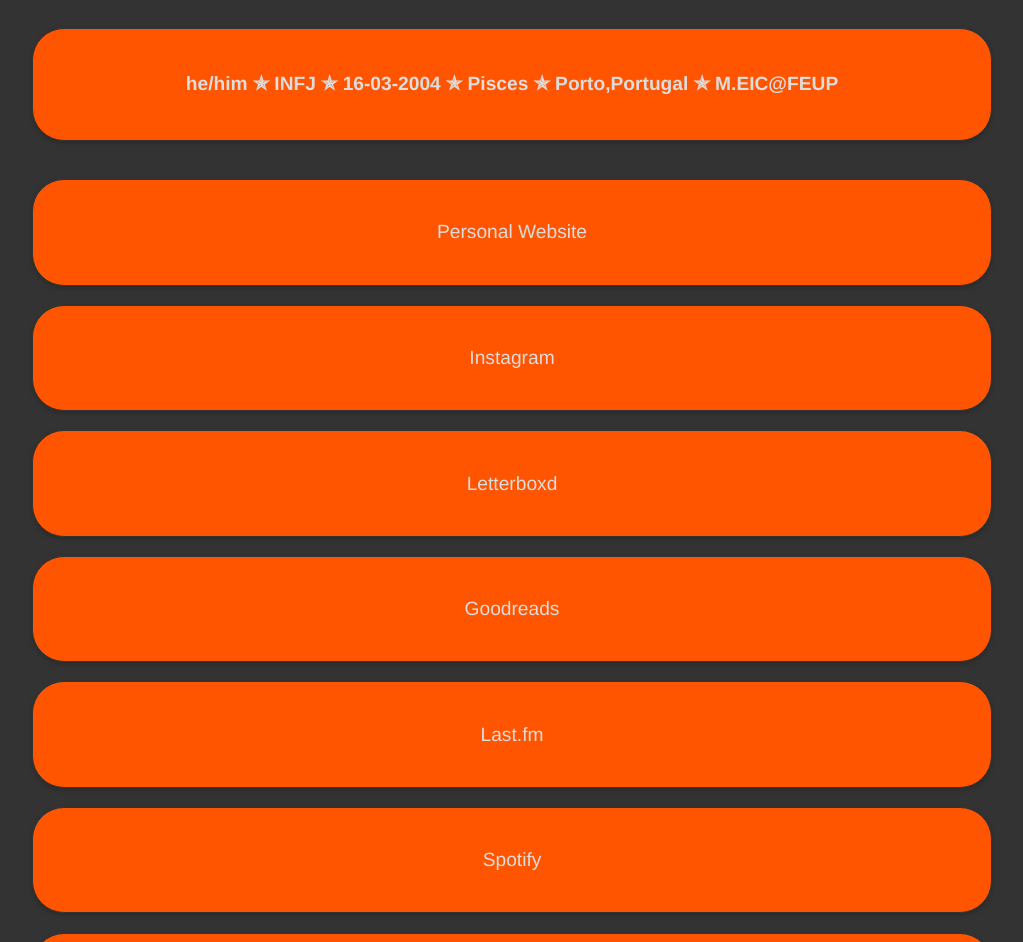
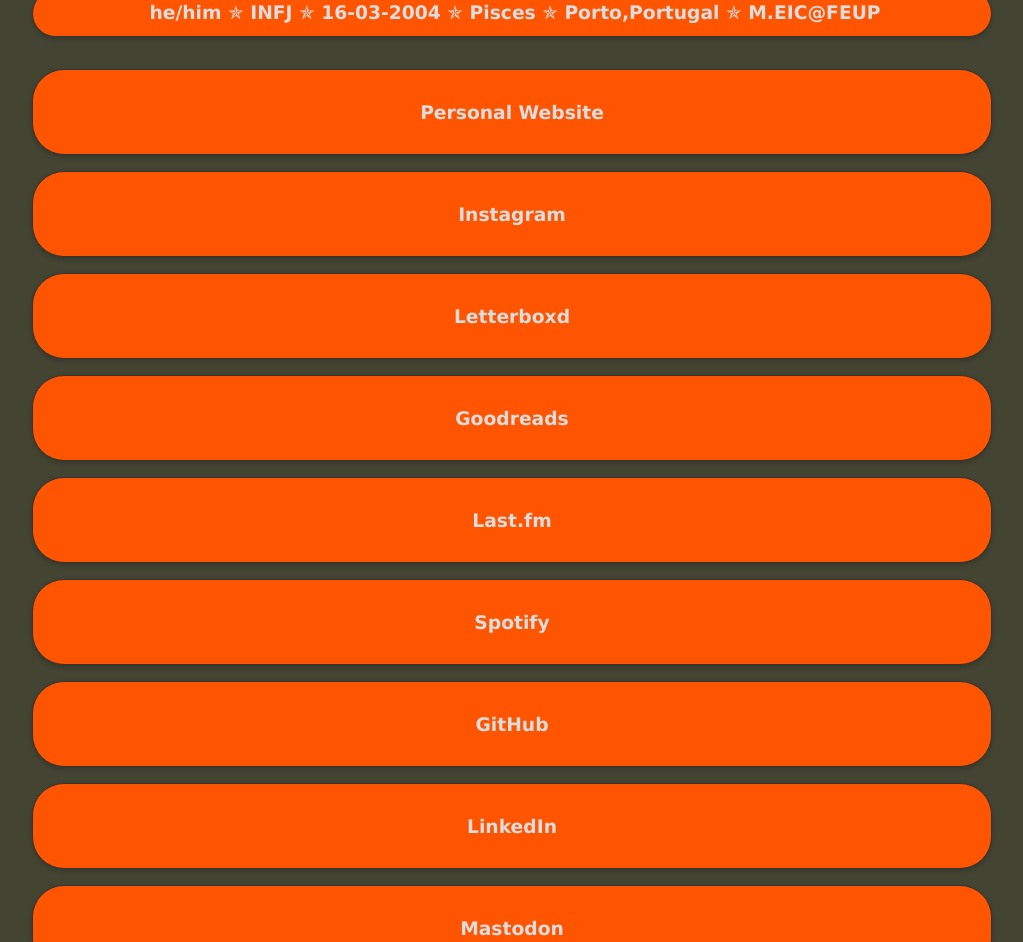
Before and after one commit to rodeso/social, a plain HTML site: page index.html in a window 1280 px wide. Shown: the part 202-1144 px from the top of the page, without its empty margins (128-1151 px from the left). Drawn offline with Linux system fonts and the light colour scheme; a script that the page names is missing.

Commit message:
Sixth Commit - better lettering and colours

```diff
--- a/index.html
+++ b/index.html
@@ -17,54 +17,54 @@
 
         </div>
     <header>
-        <h4>
+        <h3>
             he/him ✯ INFJ ✯ 16-03-2004 ✯ Pisces ✯ Porto,Portugal ✯ M.EIC@FEUP
-        </h4>
+        </h3>
     </header>
     <main>
         <a href="https://rodeso.github.io">
             <section>
-                <p>Personal Website</p>
+                <h3>Personal Website</h3>
             </section>
         </a>
         <a href="https://instagram.com/rodrigodesousa.pt">
             <section>
-                <p>Instagram</p>
+                <h3>Instagram</h3>
             </section>
         </a>
         <a href="https://letterboxd.com/R0dri_5/">
             <section>
-                <p>Letterboxd</p>
+                <h3>Letterboxd</h3>
             </section>
         </a>
         <a href="https://www.goodreads.com/user/show/150363474-rodrigo-de-sousa">
             <section>
-                <p>Goodreads</p>
+                <h3>Goodreads</h3>
             </section>
         </a>
         <a href="https://www.last.fm/user/R0dri_5">
             <section>
-                <p>Last.fm</p>
+                <h3>Last.fm</h3>
             </section>
         </a>
         <a href="https://open.spotify.com/user/rodrigosousa5">
             <section>
-                <p>Spotify</p>
+                <h3>Spotify</h3>
             </section>
         </a>
         <a href="https://github.com/rodeso">
             <section>
-                <p>GitHub</p>
+                <h3>GitHub</h3>
             </section>
         </a>
         <a href="https://linkedin.com/in/rodeso">
             <section>
-                <p>LinkedIn</p>
+                <h3>LinkedIn</h3>
             </section>
         </a>
         <a href="https://infosec.exchange/@rodeso">
             <section>
-                <p>Mastodon</p>
+                <h3>Mastodon</h3>
             </section>
         </a>
 
--- a/style.css
+++ b/style.css
@@ -1,14 +1,20 @@
+@font-face {
+    font-family: "Overused Grotesk";
+    src: url("../fonts/OverusedGrotesk-VF.woff2") format("woff2-variations");
+    font-weight: 300 900;
+}
+
 html {
     width: 100%;
-    background-color: #333;
+    background-color: #443;
 }
 
 body {
     width: 75%;
     margin: auto;
     padding: 0;
-    font-family: Helvetica, Arial, sans-serif;
-    font-size: 1.2em;
+    font-family: Verdana, Helvetica, Arial, sans-serif;
+    font-size: 1em;
 }
 .image-header {
     border-radius: 32px;
@@ -35,8 +41,8 @@ header {
     background-color: #f50;
     color: #ddd;
     text-align: center;
-    line-height: 60px;
-    h2 {
+    line-height: 44px;
+    h3 {
         margin: 0;
         padding: 0;
         display: inline;
@@ -65,7 +71,7 @@ a {
 section {
     text-align: center;
     margin: 1em auto;
-    padding: 22px;
+    padding: 0.8em;
     border: 1px solid #333;
     border-radius: 32px;
     box-shadow: 0 2px 5px rgba(0, 0, 0, 0.2);
```
